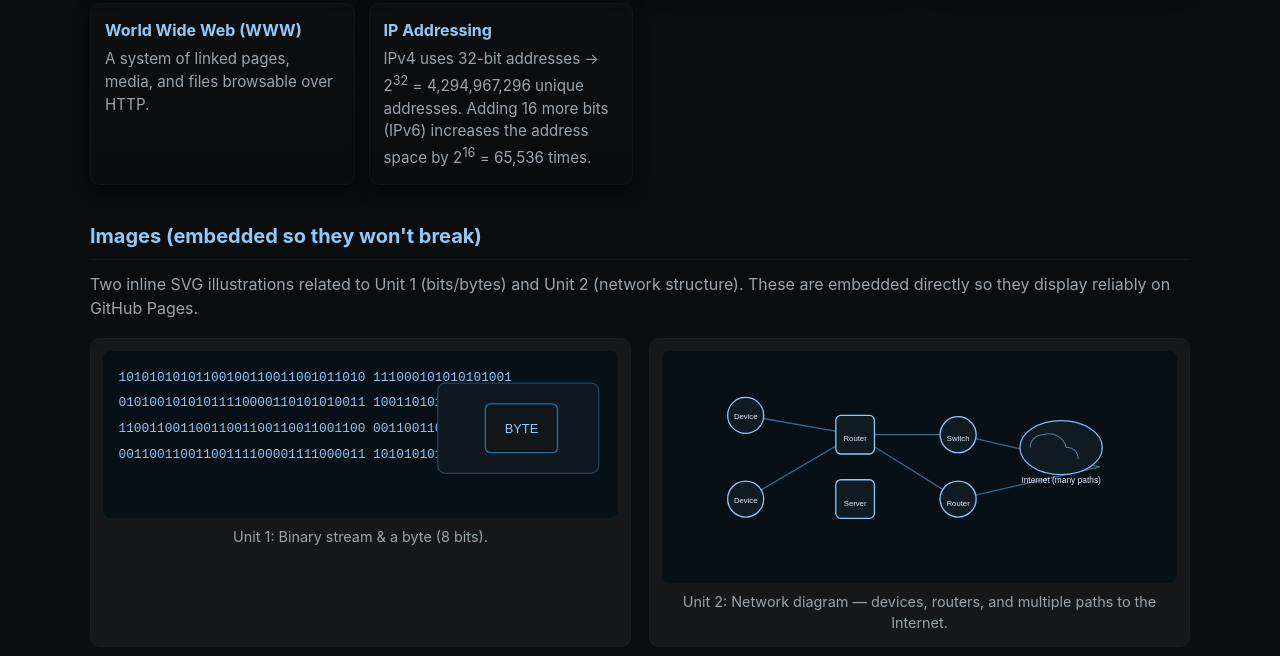
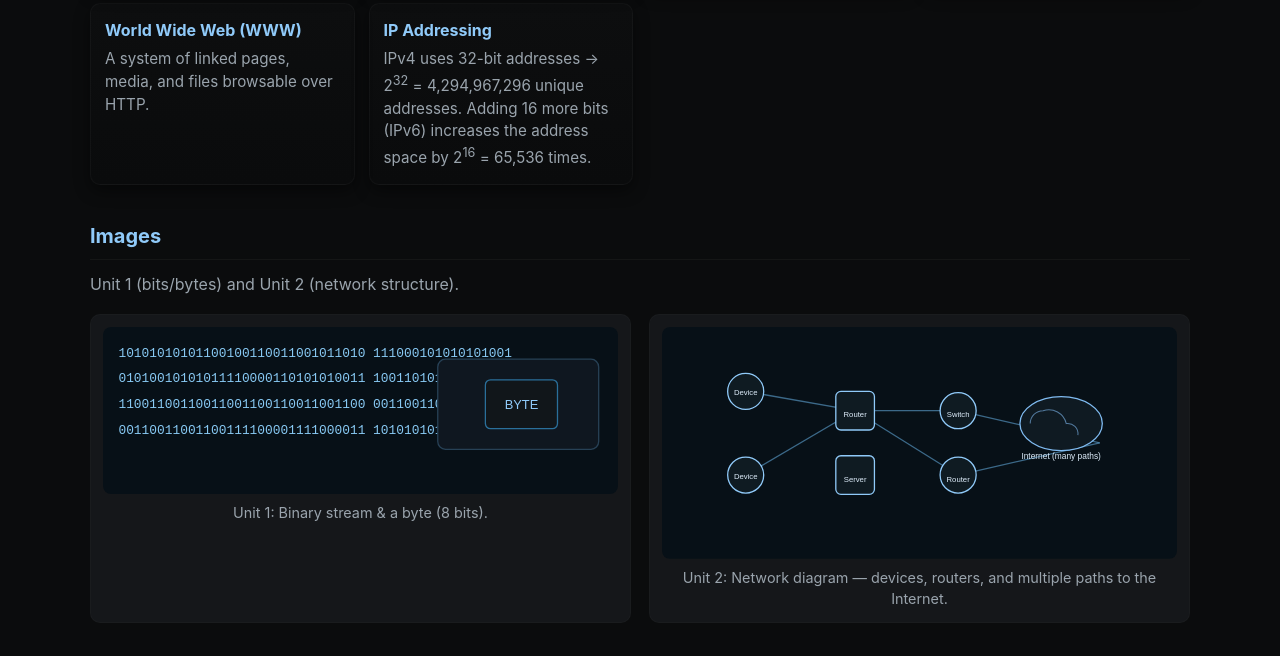
Before and after one commit to edgarchan2007/edgarchan2007.github.io, a plain HTML site: page index.html in a window 1280 px wide. Shown: the part 1551-2207 px from the top of the page. Drawn offline with Linux system fonts and the light colour scheme.

Commit message:
Update index.html

```diff
--- a/index.html
+++ b/index.html
@@ -186,8 +186,8 @@
     </section>
 
     <section aria-labelledby="images">
-      <h2 id="images">Images (embedded so they won't break)</h2>
-      <p class="lead">Two inline SVG illustrations related to Unit 1 (bits/bytes) and Unit 2 (network structure). These are embedded directly so they display reliably on GitHub Pages.</p>
+      <h2 id="images">Images</h2>
+      <p class="lead"> Unit 1 (bits/bytes) and Unit 2 (network structure).</p>
 
       <div class="images" role="list">
         <!-- Unit 1 illustration (bits & bytes) -->
```
